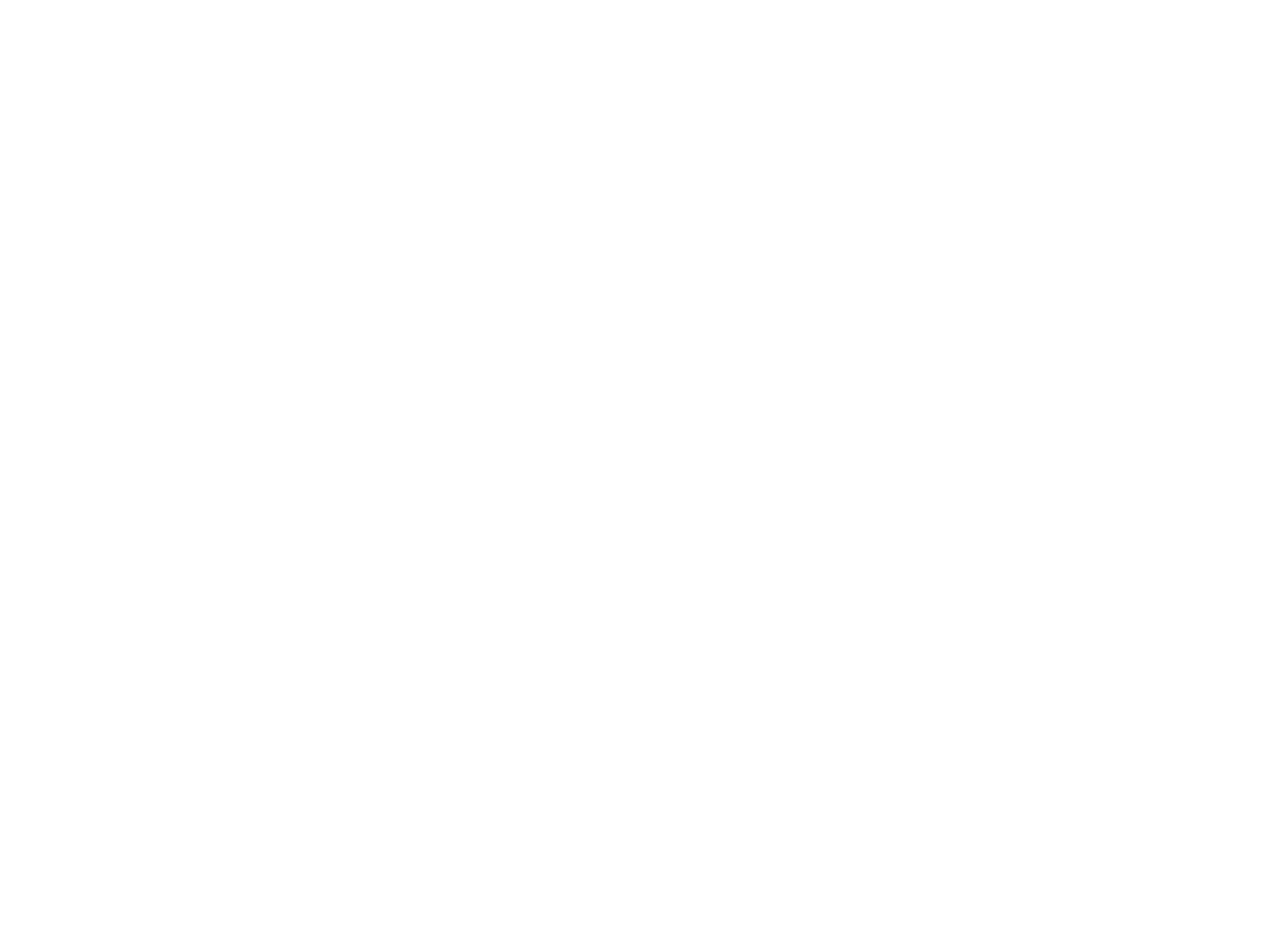
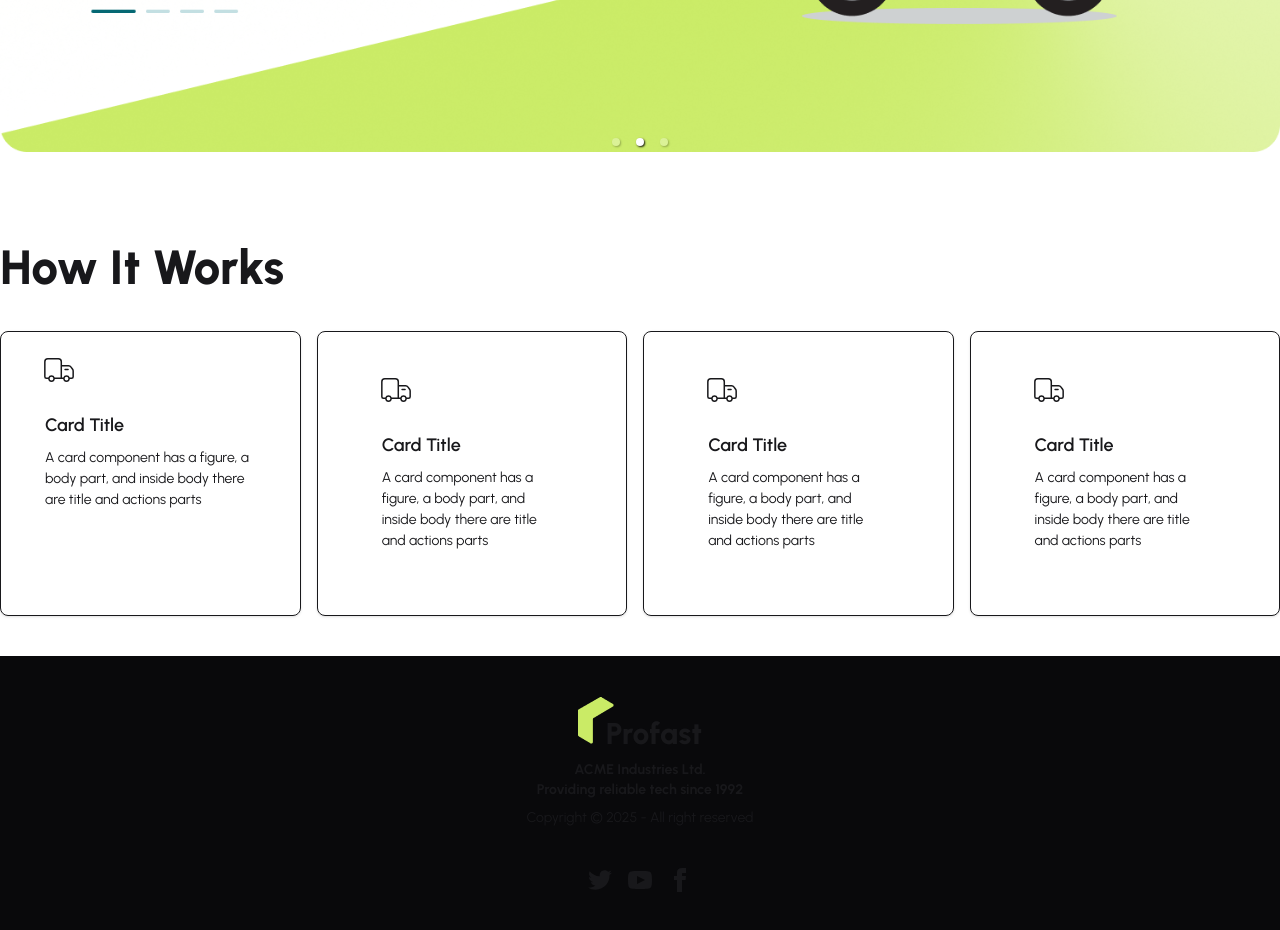
Before and after one commit to naimurrahmanniloy/zap-shift-client, a React (Vite) app: page / in a window 1280 px wide. Shown: the part 480-1410 px from the top of the page. Before the commit the page ends 800 px from the top, so only its background shows below. Built offline with nearby package versions, Linux system fonts and the light colour scheme.

Commit message:
done adding how it works

```diff
--- a/package.json
+++ b/package.json
@@ -13,6 +13,8 @@
     "@tailwindcss/vite": "^4.1.13",
     "react": "^19.1.1",
     "react-dom": "^19.1.1",
+    "react-icons": "^5.5.0",
+    "react-responsive-carousel": "^3.2.23",
     "react-router": "^7.9.1",
     "tailwindcss": "^4.1.13"
   },
--- a/src/main.jsx
+++ b/src/main.jsx
@@ -6,7 +6,7 @@
 
 createRoot(document.getElementById("root")).render(
   <StrictMode>
-    <div className="font-urbanist">
+    <div className="font-urbanist max-w-7xl mx-auto">
       <RouterProvider router={router} />
     </div>
   </StrictMode>
--- /dev/null
+++ b/src/pages/Home/Banner/Banner.jsx
@@ -0,0 +1,30 @@
+import React from "react";
+import { Carousel } from "react-responsive-carousel";
+import "react-responsive-carousel/lib/styles/carousel.min.css";
+import bannerImg1 from "../../../assets/banner/banner1.png";
+import bannerImg2 from "../../../assets/banner/banner2.png";
+import bannerImg3 from "../../../assets/banner/banner3.png";
+const Banner = () => {
+  return (
+    <div>
+      <Carousel
+        autoPlay={true}
+        infiniteLoop={true}
+        interval={3000}
+        showThumbs={false}
+      >
+        <div>
+          <img src={bannerImg1} />
+        </div>
+        <div>
+          <img src={bannerImg2} />
+        </div>
+        <div>
+          <img src={bannerImg3} />
+        </div>
+      </Carousel>
+    </div>
+  );
+};
+
+export default Banner;
--- a/src/pages/Home/Home/Home.jsx
+++ b/src/pages/Home/Home/Home.jsx
@@ -1,9 +1,12 @@
 import React from "react";
+import Banner from "../Banner/Banner";
+import HowItWork from "../HowItWork/HowItWork";
 
 const Home = () => {
   return (
     <div>
-      <h2>This is home</h2>
+      <Banner></Banner>
+      <HowItWork></HowItWork>
     </div>
   );
 };
--- /dev/null
+++ b/src/pages/Home/HowItWork/HowItWork.jsx
@@ -0,0 +1,67 @@
+import React from "react";
+import { CiDeliveryTruck } from "react-icons/ci";
+
+const HowItWork = () => {
+  return (
+    <div className="mb-10">
+      <div className="mt-20 mb-10 text-5xl font-extrabold">
+        <h1>How It Works</h1>
+      </div>
+      <div className="flex  gap-4 justify-center">
+        <div className="card border p-5  w-96 shadow-sm">
+          <div>
+            <CiDeliveryTruck className="text-4xl ml-5" />
+          </div>
+          <div className="card-body">
+            <h2 className="card-title">Card Title</h2>
+            <p>
+              A card component has a figure, a body part, and inside body there
+              are title and actions parts
+            </p>
+          </div>
+        </div>
+
+        <div className="card border p-10  w-96 shadow-sm">
+          <div>
+            <CiDeliveryTruck className="text-4xl ml-5" />
+          </div>
+          <div className="card-body">
+            <h2 className="card-title">Card Title</h2>
+            <p>
+              A card component has a figure, a body part, and inside body there
+              are title and actions parts
+            </p>
+          </div>
+        </div>
+
+        <div className="card border p-10  w-96 shadow-sm">
+          <div>
+            <CiDeliveryTruck className="text-4xl ml-5" />
+          </div>
+          <div className="card-body">
+            <h2 className="card-title">Card Title</h2>
+            <p>
+              A card component has a figure, a body part, and inside body there
+              are title and actions parts
+            </p>
+          </div>
+        </div>
+
+        <div className="card border p-10  w-96 shadow-sm">
+          <div>
+            <CiDeliveryTruck className="text-4xl ml-5" />
+          </div>
+          <div className="card-body">
+            <h2 className="card-title">Card Title</h2>
+            <p>
+              A card component has a figure, a body part, and inside body there
+              are title and actions parts
+            </p>
+          </div>
+        </div>
+      </div>
+    </div>
+  );
+};
+
+export default HowItWork;
--- a/src/pages/shared/ProFastLogo/ProFastLogo.jsx
+++ b/src/pages/shared/ProFastLogo/ProFastLogo.jsx
@@ -4,7 +4,7 @@
   return (
     <div className="flex items-end ">
       <img className="mb-2" src={logo} alt="" />
-      <p className="text-3xl -ml-2">Profast</p>
+      <p className="text-3xl -ml-2 font-extrabold">Profast</p>
     </div>
   );
 };
```
Also changed, not shown: 1 other file (tests, documents, lock files or other folders).
